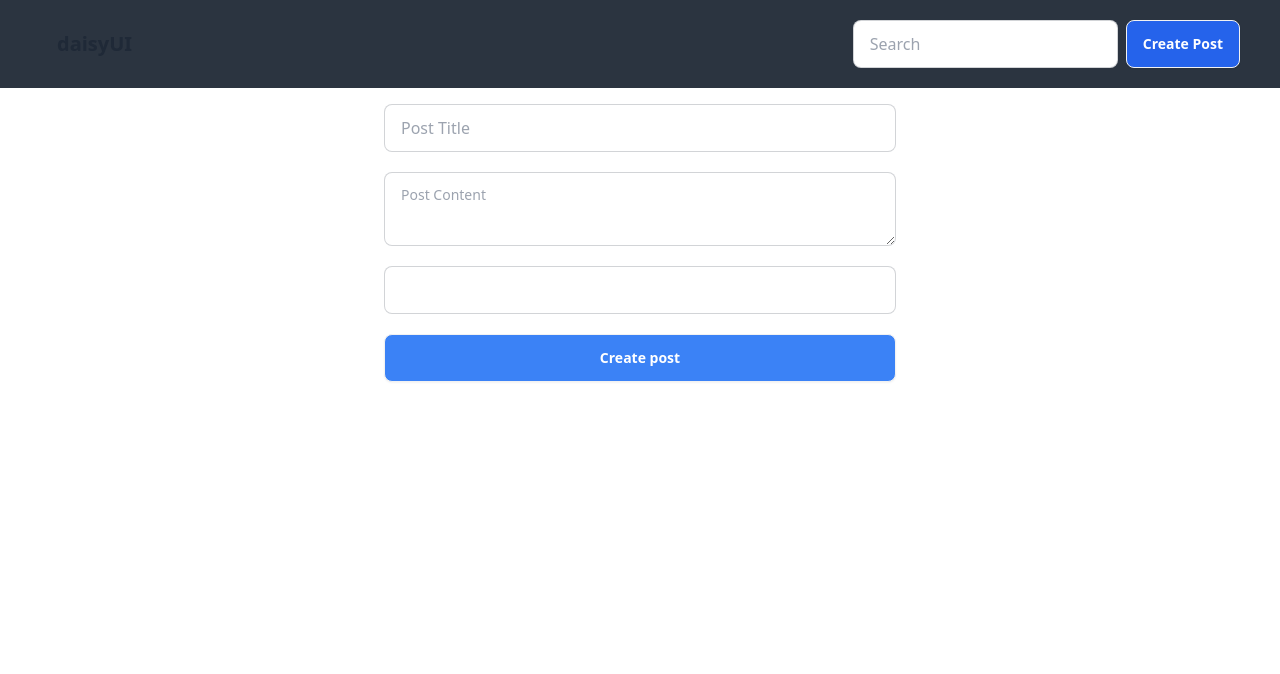
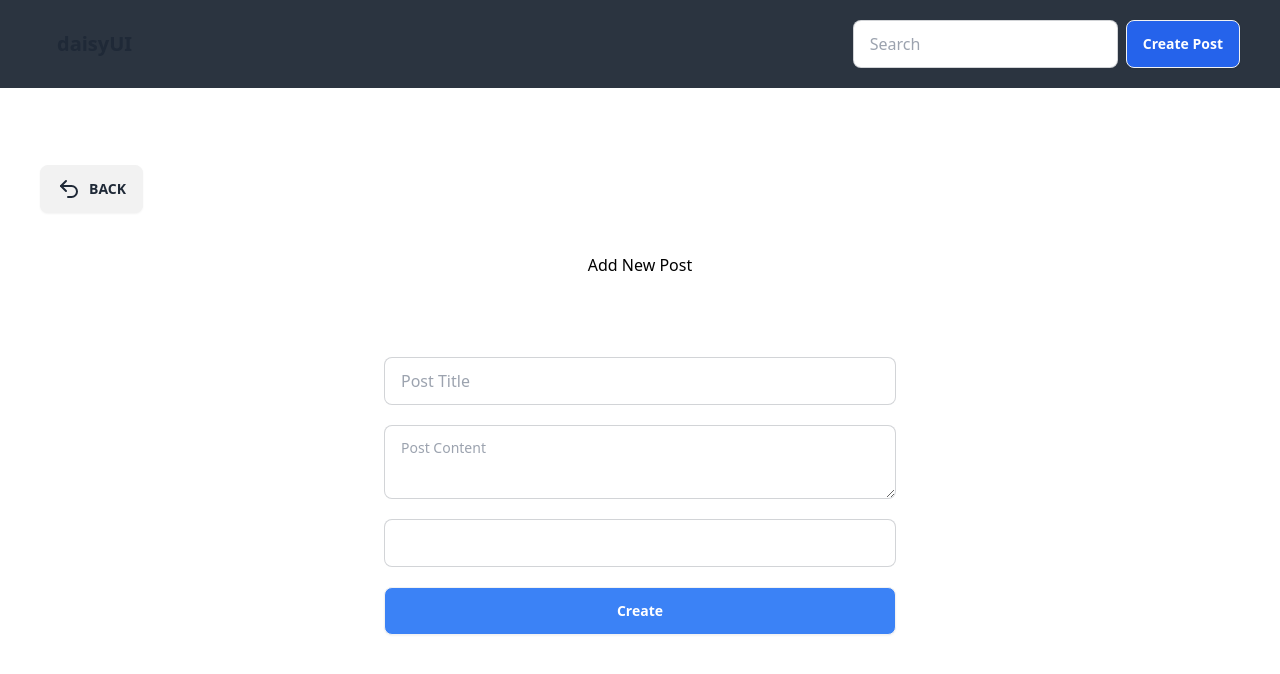
Before and after one commit to ParthAsus/nextJs_fullStack_blogApplication, a Next.js app: page /create in a window 1280 px wide. Shown: the top 674 px of the page. Built offline with nearby package versions, Linux system fonts and the light colour scheme.

Commit message:
Update Ui

```diff
--- a/package.json
+++ b/package.json
@@ -9,6 +9,8 @@
     "lint": "next lint"
   },
   "dependencies": {
+    "lucide": "^0.446.0",
+    "lucide-react": "^0.446.0",
     "next": "14.2.13",
     "react": "^18",
     "react-dom": "^18",
--- a/src/app/blog/[id]/page.tsx
+++ b/src/app/blog/[id]/page.tsx
@@ -1,8 +1,10 @@
+import BackButton from "@/components/backButton";
 import ButtonAction from "@/components/buttonAction";
 
 const page = () => {
   return (
     <div className="w-full h-full bg-black pt-36 -full gap-10 p-10 font-medium text-2xl flex flex-col">
+      <BackButton />
       <div className="">
         <h1 className="text-white">Slug</h1>
       </div>
--- a/src/app/create/page.tsx
+++ b/src/app/create/page.tsx
@@ -1,19 +1,22 @@
-"use client"
-import FormPost from "@/components/formPost"
-import { FormInputPost } from "@/types"
-import { SubmitHandler } from "react-hook-form"
+"use client";
+import BackButton from "@/components/backButton";
+import FormPost from "@/components/formPost";
+import { FormInputPost } from "@/types";
+import { SubmitHandler } from "react-hook-form";
 
 const page = () => {
-
   const handleCreatePost: SubmitHandler<FormInputPost> = (data) => {
     console.log(data);
-  }
+  };
   return (
-    <div className="w-full gap-10 p-10 bg-white text-black ">
+    <div className="w-full gap-10 p-10 bg-white text-black h-full flex flex-col justify-center">
+      <div>
+        <BackButton />
+      </div>
       <h1 className="flex items-center justify-center">Add New Post</h1>
-      <FormPost submit={handleCreatePost}/>
+      <FormPost submit={handleCreatePost} isEditing={false} />
     </div>
-  )
-}
+  );
+};
 
-export default page
+export default page;
--- /dev/null
+++ b/src/app/edit/[id]/page.tsx
@@ -0,0 +1,18 @@
+"use client"
+import FormPost from "@/components/formPost"
+import { FormInputPost } from "@/types"
+import { SubmitHandler } from "react-hook-form"
+
+const EditPage = () => {
+    const handleEditPost: SubmitHandler<FormInputPost> = (data) => {
+      console.log(data);
+    }
+    return (
+      <div className="w-full flex flex-col justify-center  h-full gap-10 p-10 bg-white text-black ">
+        <h1 className="flex items-center justify-center">Edit Post</h1>
+        <FormPost submit={handleEditPost} isEditing={true}/>
+      </div>
+    )
+}
+
+export default EditPage
--- /dev/null
+++ b/src/components/backButton.tsx
@@ -0,0 +1,17 @@
+"use client"
+import { Undo2 } from "lucide-react";
+import { useRouter } from "next/navigation";
+
+
+const BackButton = () => {
+  const router = useRouter();
+  console.log(router);
+  return (
+    <button className="btn" onClick={() => router.back()}>
+      <Undo2 />
+      BACK
+    </button>
+  )
+}
+
+export default BackButton;
--- a/src/components/buttonAction.tsx
+++ b/src/components/buttonAction.tsx
@@ -3,7 +3,7 @@ import Link from "next/link";
 const ButtonAction = () => {
   return (
     <div>
-      <Link href="/edit/id" className="btn mr-2">Edit</Link>
+      <Link href="/edit/1" className="btn mr-2">Edit</Link>
       <button className="btn btn-error">Delete</button>
     </div>
   );
--- a/src/components/formPost.tsx
+++ b/src/components/formPost.tsx
@@ -4,9 +4,10 @@ import { SubmitHandler, useForm } from "react-hook-form";
 
 interface FormPostProps {
   submit: SubmitHandler<FormInputPost>;
+  isEditing: boolean;
 }
 
-const FormPost = ({ submit }: FormPostProps) => {
+const FormPost = ({ submit, isEditing }: FormPostProps) => {
   const { register, handleSubmit } = useForm<FormInputPost>();
 
   return (
@@ -43,7 +44,7 @@ const FormPost = ({ submit }: FormPostProps) => {
         type="submit"
         className="btn bg-blue-500 text-white w-full max-w-lg"
       >
-        Create post
+        {isEditing ? "Update" : "Create"}
       </button>
     </form>
   );
```
Also changed, not shown: 1 other file (tests, documents, lock files or other folders).
